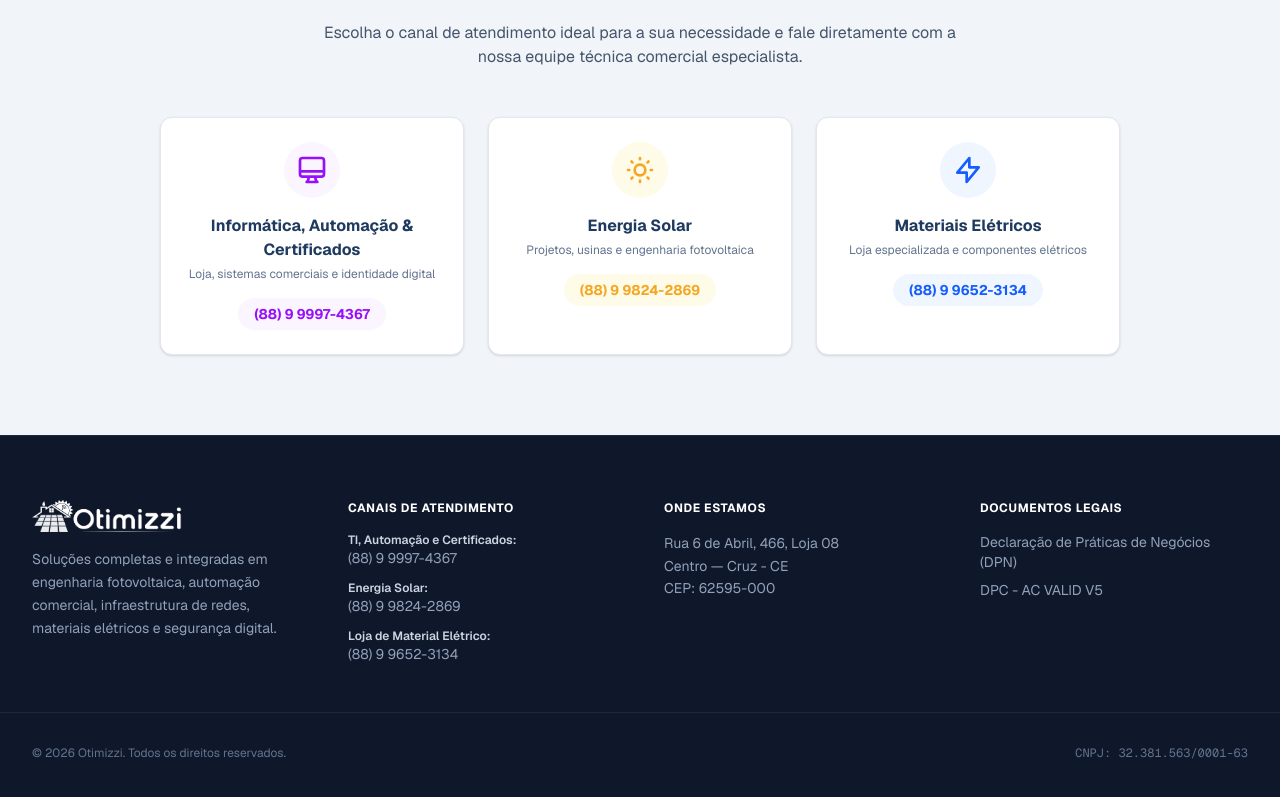
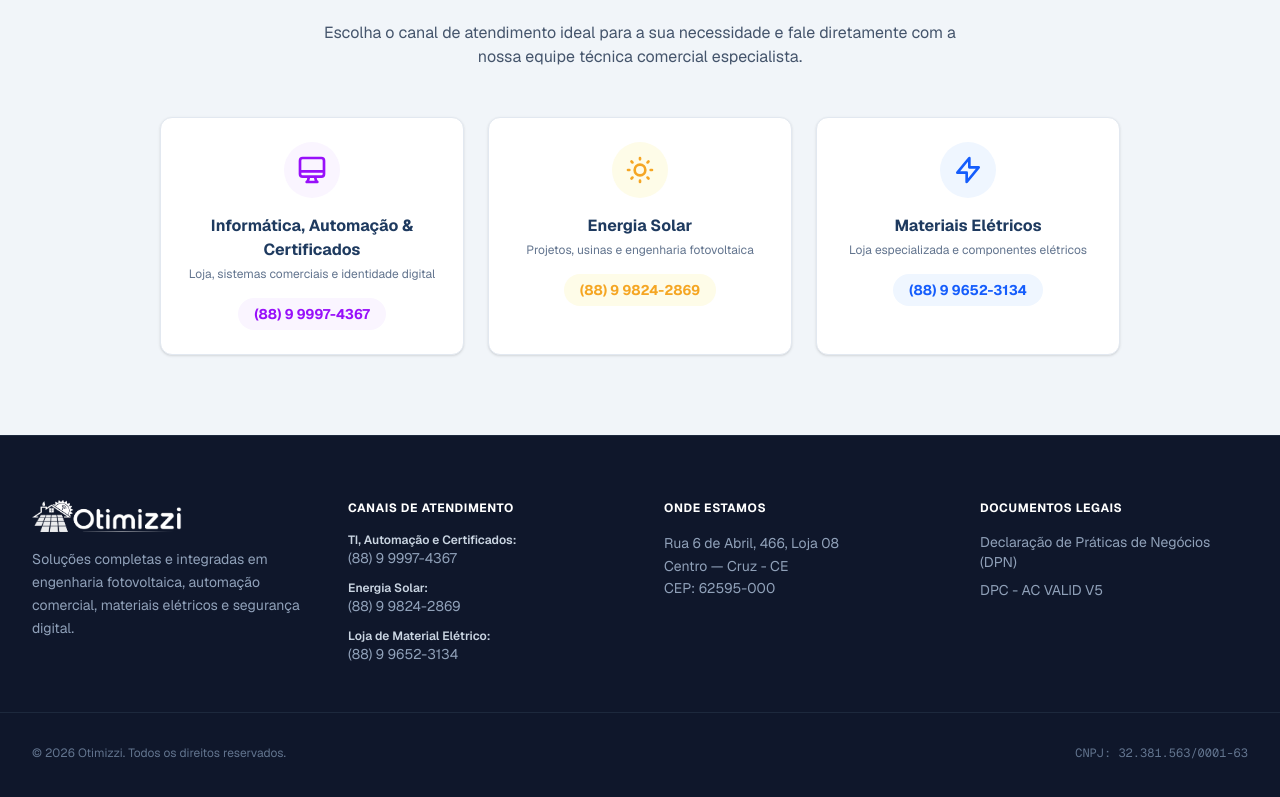
Before and after one commit to alexandrealbano/otimizzi-site, a Next.js app: page / in a window 1280 px wide. Shown: the part 1549-2346 px from the top of the page. Built offline with nearby package versions, Linux system fonts and the light colour scheme.

Commit message:
retirado redes

```diff
--- a/app/page.tsx
+++ b/app/page.tsx
@@ -226,7 +226,7 @@
           <div className="col-span-1 md:col-span-1">
             <Image src="/logo_nome.png" alt="Otimizzi Logo" width={150} height={50} className="mb-4 brightness-0 invert" />
             <p className="text-sm text-slate-400 mt-4 leading-relaxed">
-              Soluções completas e integradas em engenharia fotovoltaica, automação comercial, infraestrutura de redes, materiais elétricos e segurança digital.
+              Soluções completas e integradas em engenharia fotovoltaica, automação comercial, materiais elétricos e segurança digital.
             </p>
           </div>
           <div>
```
